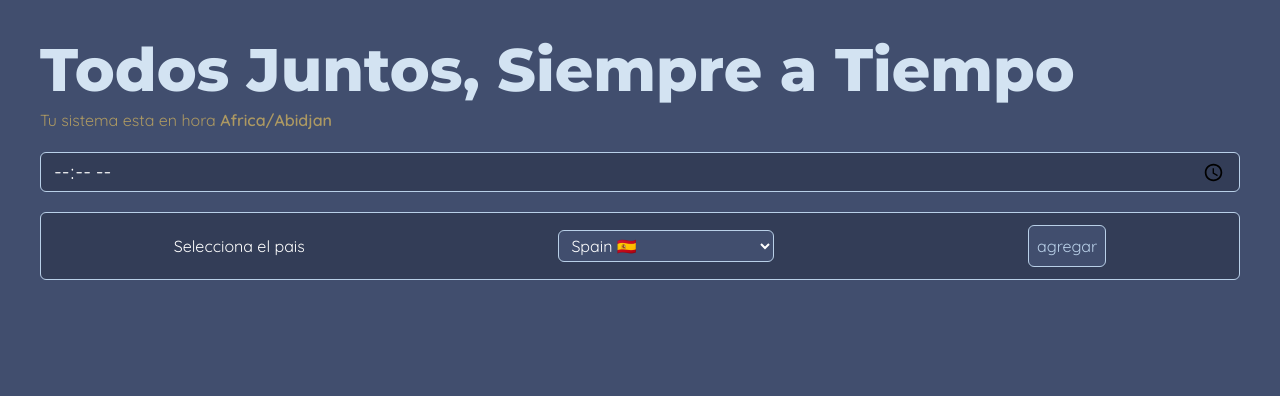
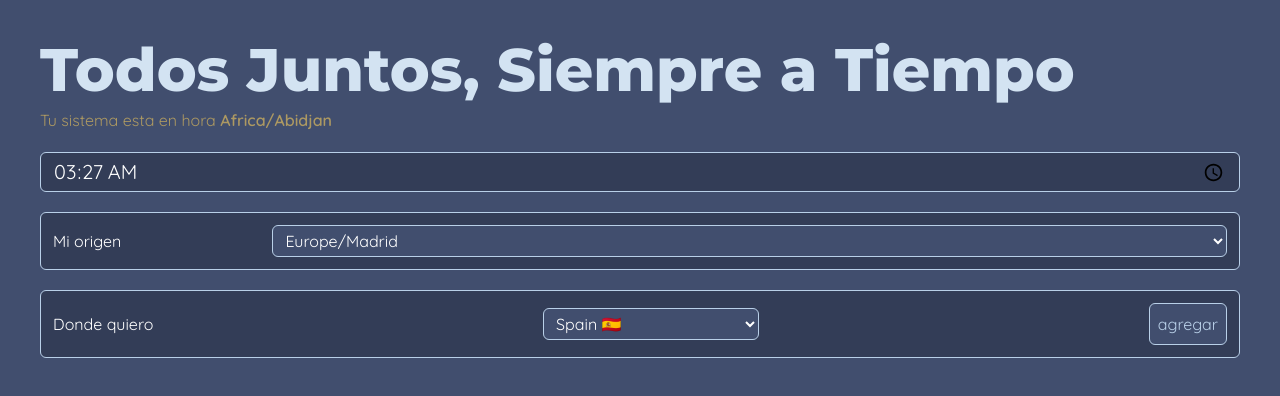
Before and after one commit to KamerrEzz/horarios, a React (Vite) app: page / in a window 1280 px wide. Shown: the top 396 px of the page. Built offline with nearby package versions, Linux system fonts and the light colour scheme.

Commit message:
feat: de origen a x pais

```diff
--- a/src/App.jsx
+++ b/src/App.jsx
@@ -14,7 +14,7 @@ const CountrySelector = ({ countries, onSelect, onSelects }) => {
 
   return (
     <select
-      className="bg-portage-900 border border-portage-300 text-white px-2 py-1 rounded-md w-full lg:w-fit"
+      className="bg-portage-900 border border-portage-300 text-white px-2 py-1 rounded-md w-full lg:w-fit outline-none"
       id="country"
       onChange={handleCountryChange}
       value={selectedCountry}
@@ -58,8 +58,12 @@ const CountryTime = ({ timezone, hour, localZone }) => {
         {getCountry.name}
       </p>
       <ul>
-        {country.map((item) => {
-          return <li className="text-portage-300">{item}</li>;
+        {country.map((item, index) => {
+          return (
+            <li key={index} className="text-portage-300">
+              {item}
+            </li>
+          );
         })}
       </ul>
     </div>
@@ -86,7 +90,7 @@ const App = () => {
 
   useEffect(() => {
     setHour(
-      `${new Date().getHours()}:${new Date()
+      `${new Date().getHours().toString().padStart(2, "0")}:${new Date()
         .getMinutes()
         .toString()
         .padStart(2, "0")}`
@@ -105,7 +109,7 @@ const App = () => {
           <span className="font-semibold">{localZone}</span>
         </p>
       </div>
-      <div className="mt-5">
+      <div className="mt-5 ">
         <input
           value={hour}
           onChange={(res) => setHour(res.target.value)}
@@ -115,9 +119,35 @@ const App = () => {
           id="hours"
         />
       </div>
-      <div className="rounded-md flex flex-col md:flex-row justify-around items-center gap-3 mt-5 bg-portage-950/50 border border-portage-300 p-3">
+      <div className="rounded-md w-full flex flex-col md:flex-row  items-center gap-3 mt-5 bg-portage-950/50 border border-portage-300 p-3">
+        <label className="text-white w-64" htmlFor="localzone">
+          Mi origen{" "}
+        </label>
+        <select
+          className="bg-portage-900 border border-portage-300 text-white px-2 py-1 rounded-md w-full  outline-none"
+          value={localZone}
+          onChange={(r) => setLocalZone(r.target.value)}
+          name="localzone"
+          id="localzone"
+        >
+          {latam.map((localnames, indexlocal) => {
+            return (
+              <optgroup
+                key={indexlocal}
+                label={`${localnames.name} ${localnames.emoji}`}
+              >
+                {localnames.timezones.map((timezones, indexzones) => {
+                  return <option key={indexzones}>{timezones}</option>;
+                })}
+              </optgroup>
+            );
+          })}
+        </select>
+      </div>
+
+      <div className="rounded-md flex flex-col md:flex-row justify-between items-center gap-3 mt-5 bg-portage-950/50 border border-portage-300 p-3">
         <label className="text-white w-fit" htmlFor="country">
-          Selecciona el pais{" "}
+          Donde quiero{" "}
         </label>
         <CountrySelector
           countries={latam}
```
